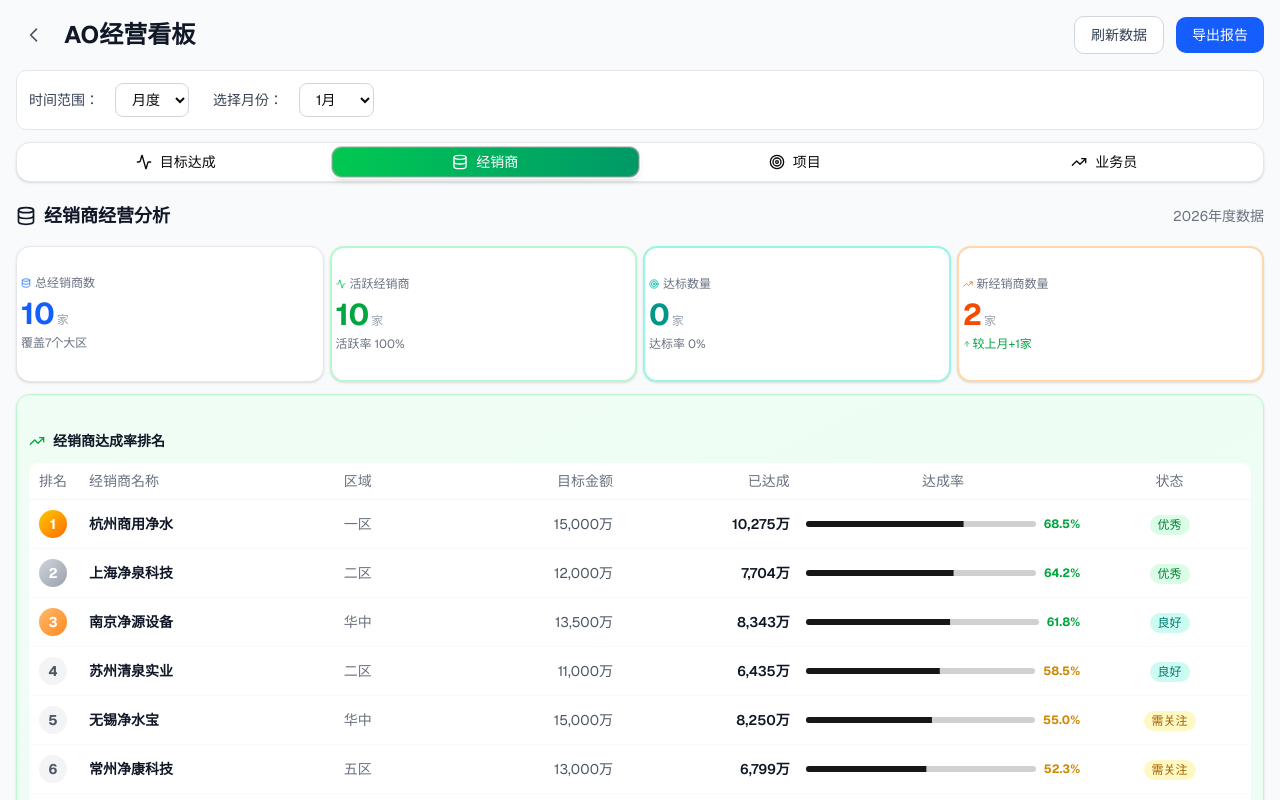
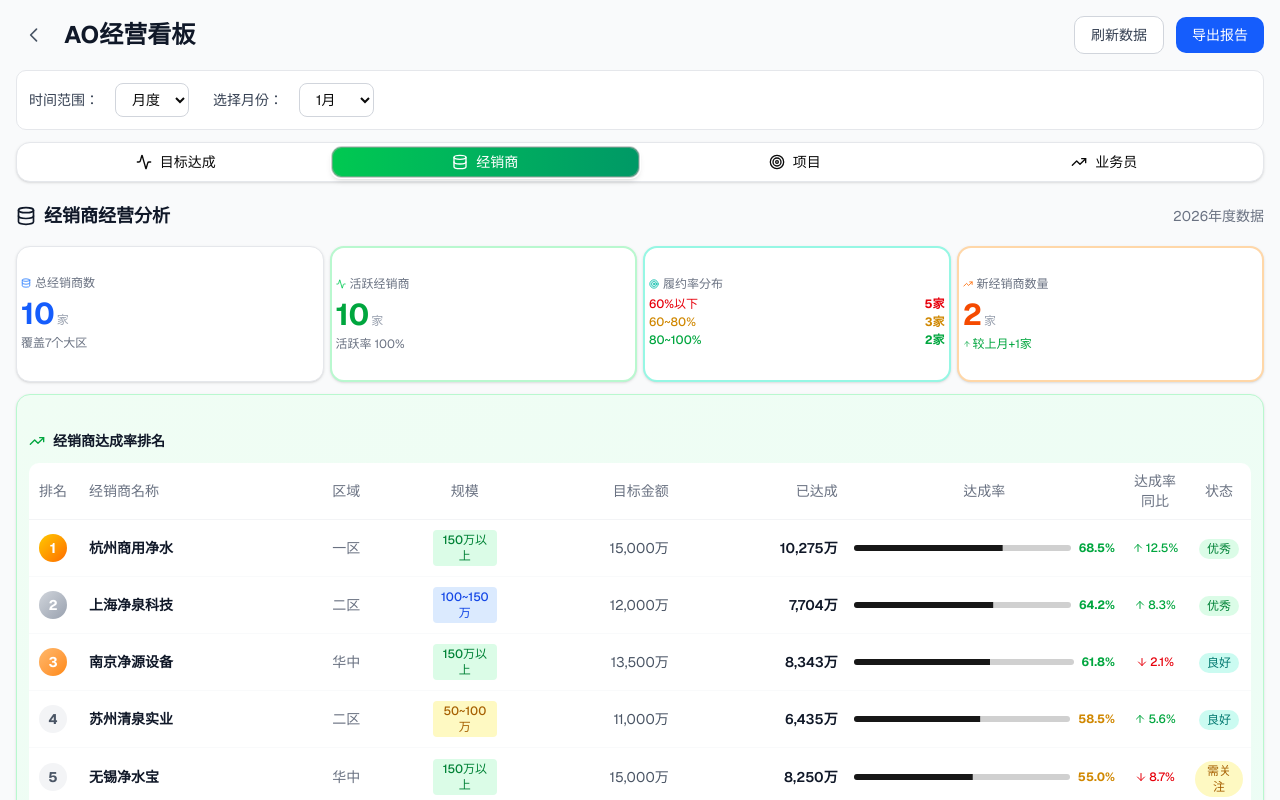
Before and after one commit to navylee1990/coze_jsc, a Next.js app: page /sales in a window 1280 px wide. Both pictures are taken after a click on the tab "经销商". Shown: the top 800 px of the page. Built offline with nearby package versions, Linux system fonts and the light colour scheme.

Commit message:
feat: 经销商tab页达标改为履约率，增加规模和达成率同比列

```diff
--- a/src/app/sales/page.tsx
+++ b/src/app/sales/page.tsx
@@ -285,16 +285,16 @@ const cityData = {
 
 // 经销商达成率排名数据
 const dealerAchievementRanking = [
-  { rank: 1, name: '杭州商用净水', target: 15000, completed: 10275, rate: 68.5, region: '一区', status: 'excellent' },
-  { rank: 2, name: '上海净泉科技', target: 12000, completed: 7704, rate: 64.2, region: '二区', status: 'excellent' },
-  { rank: 3, name: '南京净源设备', target: 13500, completed: 8343, rate: 61.8, region: '华中', status: 'good' },
-  { rank: 4, name: '苏州清泉实业', target: 11000, completed: 6435, rate: 58.5, region: '二区', status: 'good' },
-  { rank: 5, name: '无锡净水宝', target: 15000, completed: 8250, rate: 55.0, region: '华中', status: 'warning' },
-  { rank: 6, name: '常州净康科技', target: 13000, completed: 6799, rate: 52.3, region: '五区', status: 'warning' },
-  { rank: 7, name: '宁波净水达人', target: 14500, completed: 7221, rate: 49.8, region: '华南', status: 'danger' },
-  { rank: 8, name: '合肥净源环保', target: 12000, completed: 5880, rate: 49.0, region: '华中', status: 'danger' },
-  { rank: 9, name: '南昌净水通', target: 10000, completed: 4650, rate: 46.5, region: '西南', status: 'danger' },
-  { rank: 10, name: '昆明净泉科技', target: 11000, completed: 4730, rate: 43.0, region: '西南', status: 'danger' },
+  { rank: 1, name: '杭州商用净水', target: 15000, completed: 10275, rate: 68.5, region: '一区', status: 'excellent', scale: '150万以上', yearOnYear: 12.5 },
+  { rank: 2, name: '上海净泉科技', target: 12000, completed: 7704, rate: 64.2, region: '二区', status: 'excellent', scale: '100~150万', yearOnYear: 8.3 },
+  { rank: 3, name: '南京净源设备', target: 13500, completed: 8343, rate: 61.8, region: '华中', status: 'good', scale: '150万以上', yearOnYear: -2.1 },
+  { rank: 4, name: '苏州清泉实业', target: 11000, completed: 6435, rate: 58.5, region: '二区', status: 'good', scale: '50~100万', yearOnYear: 5.6 },
+  { rank: 5, name: '无锡净水宝', target: 15000, completed: 8250, rate: 55.0, region: '华中', status: 'warning', scale: '150万以上', yearOnYear: -8.7 },
+  { rank: 6, name: '常州净康科技', target: 13000, completed: 6799, rate: 52.3, region: '五区', status: 'warning', scale: '100~150万', yearOnYear: 3.2 },
+  { rank: 7, name: '宁波净水达人', target: 14500, completed: 7221, rate: 49.8, region: '华南', status: 'danger', scale: '100~150万', yearOnYear: -15.3 },
+  { rank: 8, name: '合肥净源环保', target: 12000, completed: 5880, rate: 49.0, region: '华中', status: 'danger', scale: '50~100万', yearOnYear: -10.2 },
+  { rank: 9, name: '南昌净水通', target: 10000, completed: 4650, rate: 46.5, region: '西南', status: 'danger', scale: '50万以内', yearOnYear: -22.5 },
+  { rank: 10, name: '昆明净泉科技', target: 11000, completed: 4730, rate: 43.0, region: '西南', status: 'danger', scale: '50~100万', yearOnYear: -18.6 },
 ];
 
 // 城市经理数据（城市经理负责单个城市，目标应比区域目标小）
@@ -335,7 +335,10 @@ const cityManagerData = {
 const dealerKPI = {
   totalDealers: 10,       // 总经销商数
   activeDealers: 10,      // 活跃经销商
-  qualifiedDealers: 0,    // 达标数量
+  // 履约率分布
+  below60: 5,             // 60%以下
+  between60to80: 3,       // 60~80%
+  between80to100: 2,      // 80~100%
   newDealers: 2,          // 新经销商数量
 };
 
@@ -1307,19 +1310,26 @@ export default function SalesDashboard() {
                 </CardContent>
               </Card>
 
-              {/* 达标数量 */}
+              {/* 履约率分布 */}
               <Card className="bg-white border-2 border-teal-200">
                 <CardContent className="p-1">
-                  <div className="flex items-center gap-1 text-xs font-medium text-gray-500">
+                  <div className="flex items-center gap-1 text-xs font-medium text-gray-500 mb-1">
                     <Target className="w-2.5 h-2.5 text-teal-500 flex-shrink-0" />
-                    <span>达标数量</span>
-                  </div>
-                  <div className="mt-1 flex items-baseline gap-0.5">
-                    <span className="text-3xl font-bold text-teal-600 leading-tight">{dealerKPI.qualifiedDealers}</span>
-                    <span className="text-xs text-gray-400">家</span>
-                  </div>
-                  <div className="text-xs text-gray-500 mt-0.5">
-                    达标率 {dealerKPI.activeDealers > 0 ? ((dealerKPI.qualifiedDealers / dealerKPI.activeDealers) * 100).toFixed(0) : 0}%
+                    <span>履约率分布</span>
+                  </div>
+                  <div className="space-y-0.5">
+                    <div className="flex items-center justify-between text-xs">
+                      <span className="text-red-600 font-medium">60%以下</span>
+                      <span className="font-bold text-red-600">{dealerKPI.below60}家</span>
+                    </div>
+                    <div className="flex items-center justify-between text-xs">
+                      <span className="text-yellow-600 font-medium">60~80%</span>
+                      <span className="font-bold text-yellow-600">{dealerKPI.between60to80}家</span>
+                    </div>
+                    <div className="flex items-center justify-between text-xs">
+                      <span className="text-green-600 font-medium">80~100%</span>
+                      <span className="font-bold text-green-600">{dealerKPI.between80to100}家</span>
+                    </div>
                   </div>
                 </CardContent>
               </Card>
@@ -1361,10 +1371,12 @@ export default function SalesDashboard() {
                         <th className="px-2 py-2 text-center text-sm font-medium text-gray-500 w-12">排名</th>
                         <th className="px-3 py-2 text-left text-sm font-medium text-gray-500">经销商名称</th>
                         <th className="px-2 py-2 text-left text-sm font-medium text-gray-500">区域</th>
+                        <th className="px-2 py-2 text-center text-sm font-medium text-gray-500 w-20">规模</th>
                         <th className="px-2 py-2 text-right text-sm font-medium text-gray-500">目标金额</th>
                         <th className="px-2 py-2 text-right text-sm font-medium text-gray-500">已达成</th>
                         <th className="px-2 py-2 text-center text-sm font-medium text-gray-500">达成率</th>
-                        <th className="px-2 py-2 text-center text-sm font-medium text-gray-500">状态</th>
+                        <th className="px-2 py-2 text-center text-sm font-medium text-gray-500 w-16">达成率同比</th>
+                        <th className="px-2 py-2 text-center text-sm font-medium text-gray-500 w-16">状态</th>
                       </tr>
                     </thead>
                     <tbody className="min-h-[320px]">
@@ -1382,6 +1394,16 @@ export default function SalesDashboard() {
                           </td>
                           <td className="px-3 py-2.5 text-sm font-semibold text-gray-900">{dealer.name}</td>
                           <td className="px-2 py-2.5 text-sm text-gray-500">{dealer.region}</td>
+                          <td className="px-2 py-2.5 text-center text-xs">
+                            <span className={`inline-block px-1.5 py-0.5 rounded text-xs font-medium ${
+                              dealer.scale === '150万以上' ? 'bg-green-100 text-green-700' :
+                              dealer.scale === '100~150万' ? 'bg-blue-100 text-blue-700' :
+                              dealer.scale === '50~100万' ? 'bg-yellow-100 text-yellow-700' :
+                              'bg-gray-100 text-gray-700'
+                            }`}>
+                              {dealer.scale}
+                            </span>
+                          </td>
                           <td className="px-2 py-2.5 text-sm text-right text-gray-600">{dealer.target.toLocaleString()}万</td>
                           <td className="px-2 py-2.5 text-sm text-right font-semibold text-gray-900">{dealer.completed.toLocaleString()}万</td>
                           <td className="px-2 py-2.5">
@@ -1395,6 +1417,16 @@ export default function SalesDashboard() {
                               }`}>
                                 {dealer.rate.toFixed(1)}%
                               </span>
+                            </div>
+                          </td>
+                          <td className="px-2 py-2.5 text-center">
+                            <div className={`flex items-center justify-center gap-0.5 text-xs font-medium ${
+                              dealer.yearOnYear > 0 ? 'text-green-600' :
+                              dealer.yearOnYear < 0 ? 'text-red-600' : 'text-gray-600'
+                            }`}>
+                              {dealer.yearOnYear > 0 ? <ArrowUp className="w-3 h-3" /> :
+                               dealer.yearOnYear < 0 ? <ArrowDown className="w-3 h-3" /> : null}
+                              <span>{Math.abs(dealer.yearOnYear).toFixed(1)}%</span>
                             </div>
                           </td>
                           <td className="px-2 py-2.5 text-center">
```
